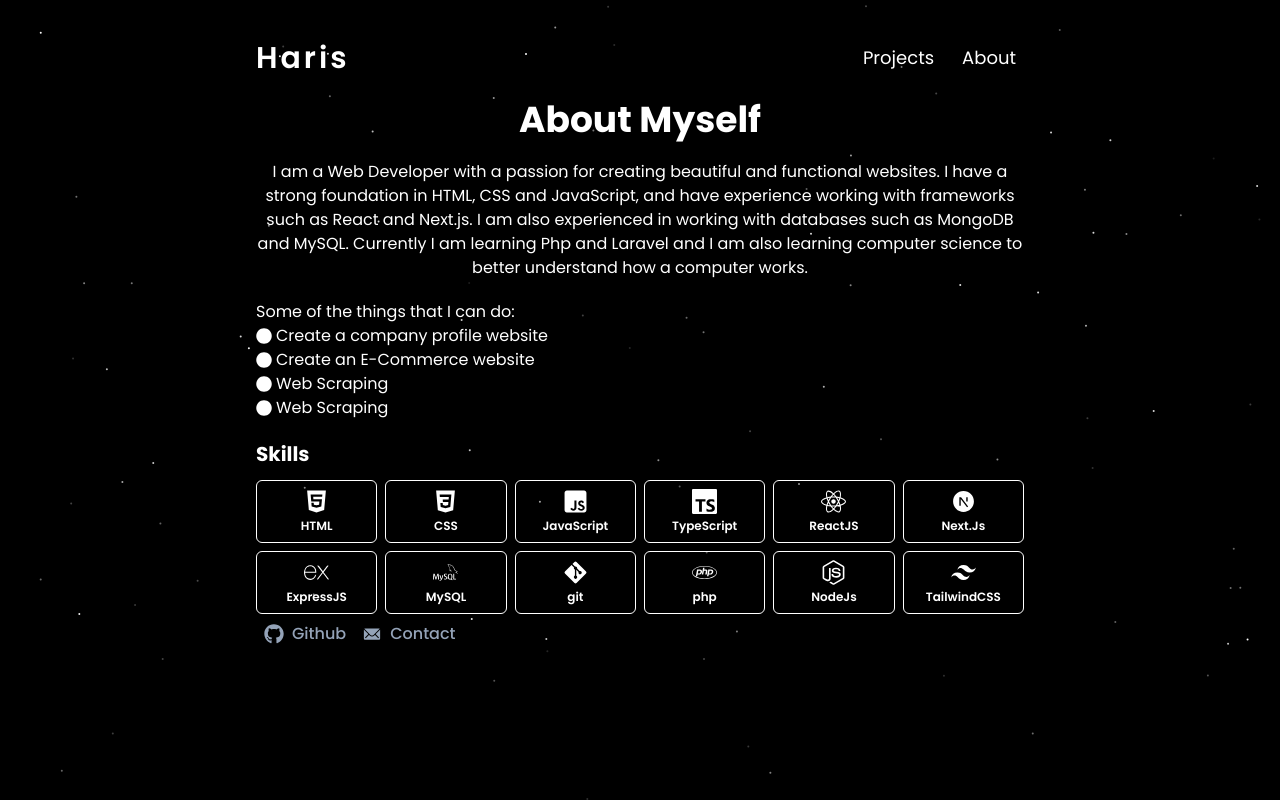
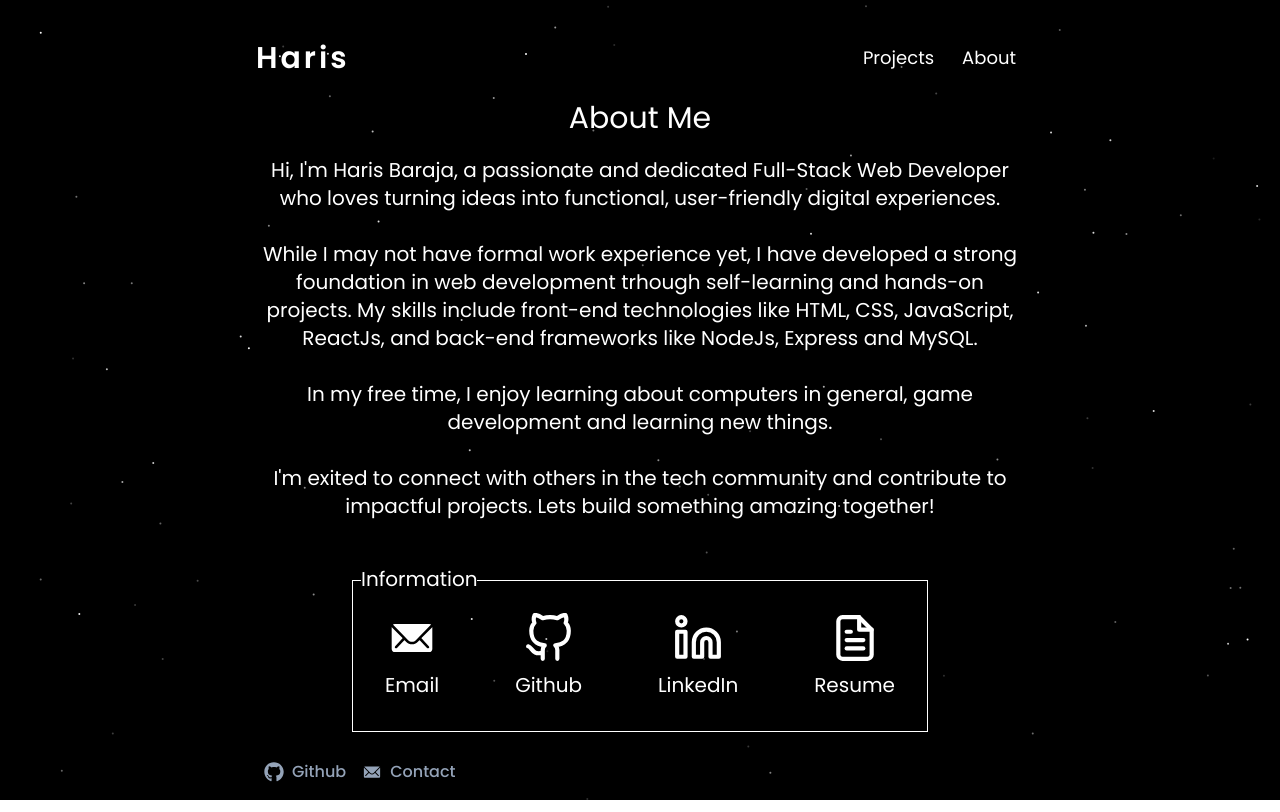
Before and after one commit to ArctyZ/portfolio-haris, a React (Vite) app: page /about in a window 1280 px wide. Built offline with nearby package versions, Linux system fonts and the light colour scheme.

Commit message:
feat:about almost done

```diff
--- /dev/null
+++ b/src/components/Contact.tsx
@@ -0,0 +1,39 @@
+import { Link } from "react-router";
+import { IoIosMail } from "react-icons/io";
+import { FiGithub, FiLinkedin, FiFileText } from "react-icons/fi";
+
+export default function Contact() {
+  return (
+    <div className=" relative border-[1px] border-white w-[75%] m-auto">
+      <h1 className="absolute -top-4 left-2 text-white text-xl bg-black">
+        Information
+      </h1>
+      <div className="flex md:flex-row flex-col  gap-5 p-5 w-full items-center justify-between">
+        <div>
+          <Link to="mailto:harisbaraja56@gmail.com" className="flex flex-col gap-2 items-center p-3" target="_blank">
+            <IoIosMail size={50} />
+            <span className="text-xl">Email</span>
+          </Link>
+        </div>
+        <div>
+          <Link to="https://github.com/ArctyZ" className="flex flex-col gap-2 items-center p-3" target="_blank">
+            <FiGithub size={50} />
+            <span className="text-xl">Github</span>
+          </Link>
+        </div>
+        <div>
+          <Link target="_blank" to="https://www.linkedin.com/in/muhammad-harits-b01b91218/" className="flex flex-col gap-2 items-center p-3">
+            <FiLinkedin size={50} />
+            <span className="text-xl">LinkedIn</span>
+          </Link>
+        </div>
+        <div>
+          <Link target="_blank" to="https://drive.google.com/file/d/1dZVQxh5NIaw4kUcxnUgY1xL_hBR79Nge/view?usp=drive_link" className="flex flex-col gap-2 items-center p-3">
+            <FiFileText size={50} />
+            <span className="text-xl">Resume</span>
+          </Link>
+        </div>
+      </div>
+    </div>
+  );
+}
--- a/src/pages/About.tsx
+++ b/src/pages/About.tsx
@@ -1,34 +1,23 @@
-import TechStack from "../components/TechStack"
-import { FaCircle } from "react-icons/fa";
+import Contact from "../components/Contact";
+
 export default function About() {
   return (
-    <div>
-      {/* Title */}
-      <div className="flex justify-center items-center text-center text-4xl font-bold my-5 text-white">
-        <h1>About Myself</h1>
-      </div>
-      {/* Description */}
-      <div>
-        <p className="text-center text-white">
-          I am a Web Developer with a passion for creating beautiful and functional
-          websites. I have a strong foundation in HTML, CSS and JavaScript, and
-          have experience working with frameworks such as React and Next.js. I am
-          also experienced in working with databases such as MongoDB and MySQL.
-          Currently I am learning Php and Laravel and I am also learning computer science to better understand how a computer works.
-        </p>
-      </div>
-      <div className="text-white my-5">
-        <h2>Some of the things that I can do:</h2>
-        <ul>
-          <li className="flex flex-row items-center gap-1"><FaCircle/><span>Create a company profile website</span></li>
-          <li className="flex flex-row items-center gap-1"><FaCircle/><span>Create an E-Commerce website</span></li>
-          <li className="flex flex-row items-center gap-1"><FaCircle/><span>Web Scraping</span></li>
-          <li className="flex flex-row items-center gap-1"><FaCircle/><span>Web Scraping</span></li>
-        </ul>
-      </div>
-      <div className="mt-5">
-        <TechStack/>
-      </div>
-    </div>
+     <div className="flex flex-col gap-5  my-5">
+          <h1 className="text-3xl text-center">About Me</h1>
+          <div className="text-center text-xl mb-3">
+            Hi, I'm Haris Baraja, a passionate and dedicated Full-Stack Web Developer who loves turning ideas into functional, user-friendly digital experiences.
+            <br/><br />
+            While I may not have formal work experience yet, I have developed a strong foundation in web development trhough self-learning and hands-on projects.
+            My skills include front-end technologies like HTML, CSS, JavaScript, ReactJs, and back-end frameworks like NodeJs, Express and MySQL.
+            <br /> <br />
+            In my free time, I enjoy learning about computers in general, game development and learning new things.
+            <br /> <br />
+            I'm exited to connect with others in the tech community and contribute to impactful projects. Lets build something amazing together!
+            <br /><br />
+          </div>
+          <div>
+           <Contact />
+          </div>
+        </div>
   )
 }
```
